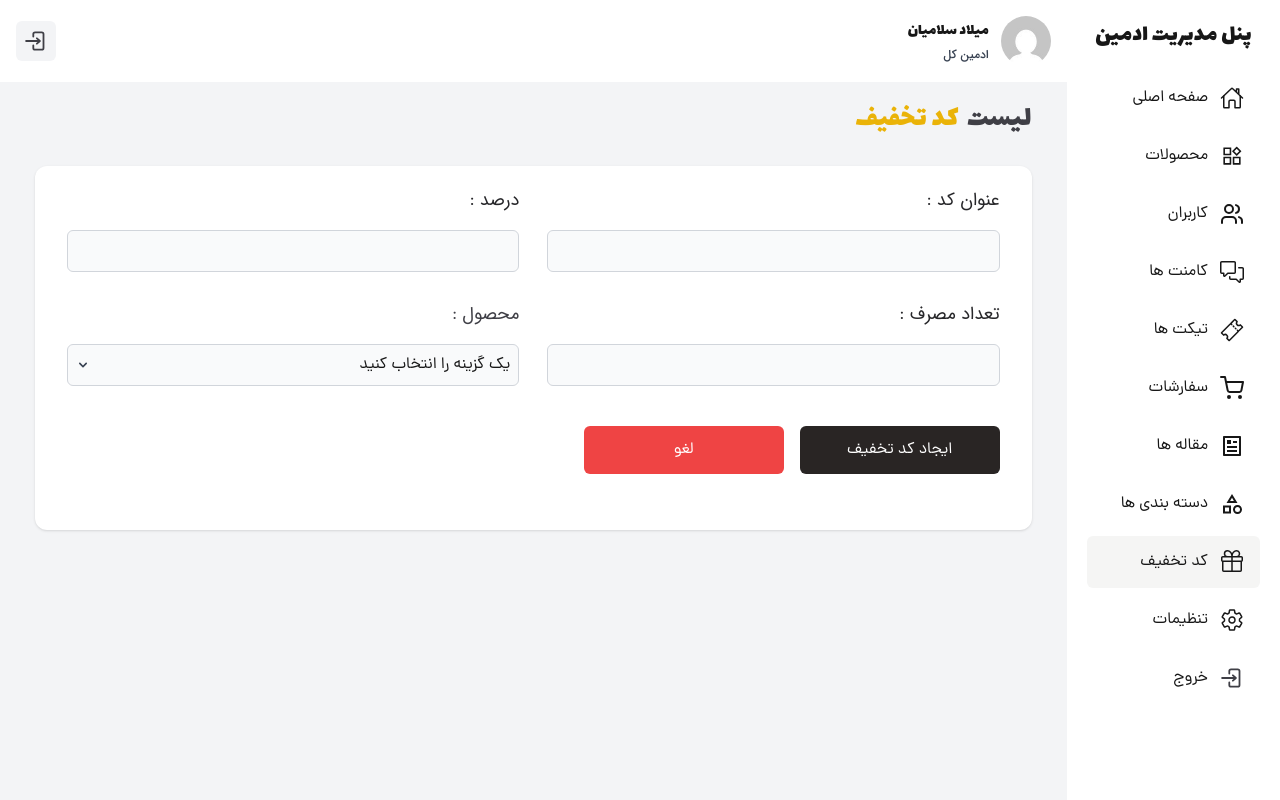
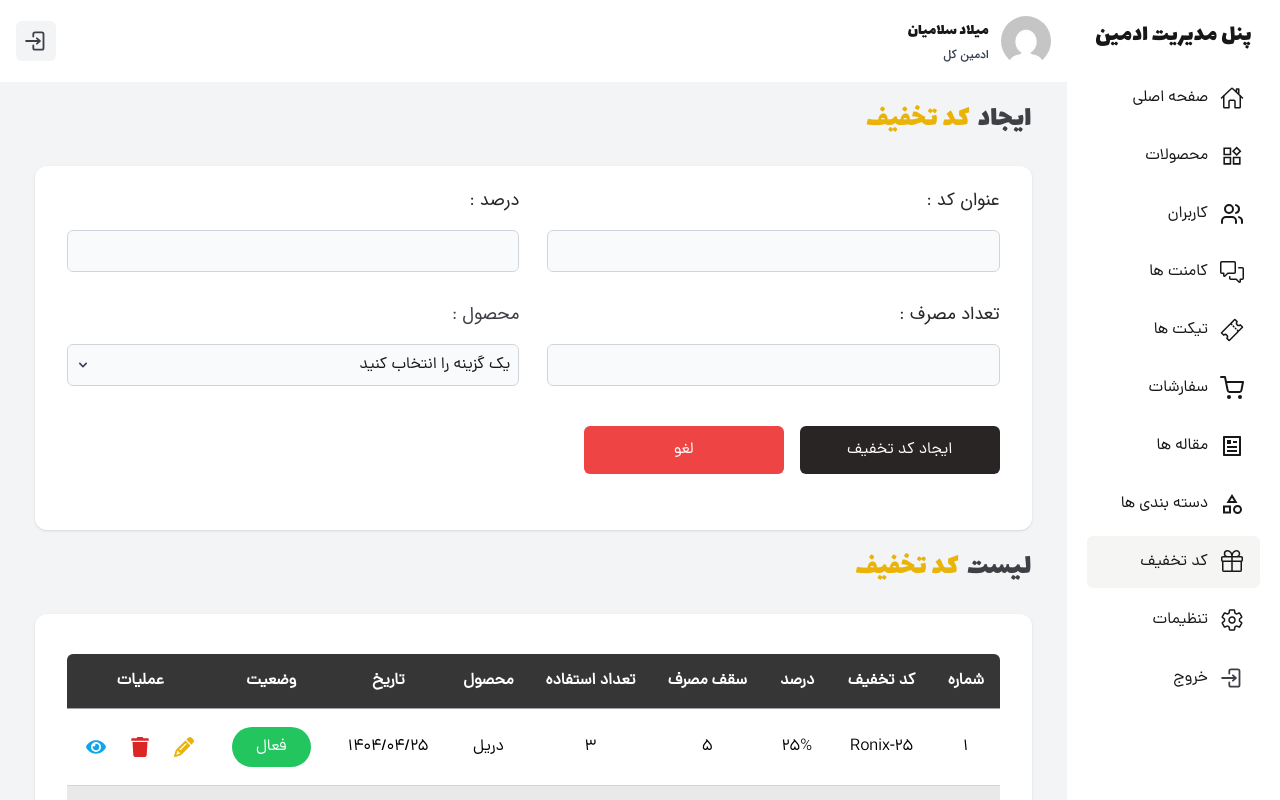
Before and after one commit to milad1385/tool-shop, a Next.js app: page /p-admin/discount in a window 1280 px wide. Built offline with nearby package versions, Linux system fonts and the light colour scheme.

Commit message:
add discount list component in admn panel

```diff
--- a/src/app/globals.css
+++ b/src/app/globals.css
@@ -105,6 +105,10 @@ body {
   .admin-table table tbody tr:nth-child(even) {
     background-color: rgb(233, 233, 233);
   }
+
+  .admin-table.discount table tbody tr td{
+    padding: 18px !important;
+  }
 }
 
 .table-container {
--- a/src/app/p-admin/discount/page.tsx
+++ b/src/app/p-admin/discount/page.tsx
@@ -1,13 +1,16 @@
 import Container from '@/components/modules/p-admin/Container'
 import PageTitle from '@/components/modules/p-admin/PageTitle'
 import CreateDiscount from '@/components/templates/p-admin/CreateDiscount'
+import DiscountList from '@/components/templates/p-admin/DiscountList'
 import React from 'react'
 
 function page() {
   return (
     <Container>
+      <PageTitle content="ایجاد کد تخفیف" />
+      <CreateDiscount/>
       <PageTitle content="لیست کد تخفیف" />
-      <CreateDiscount/>
+      <DiscountList/>
     </Container>
   )
 }
--- /dev/null
+++ b/src/components/templates/p-admin/DiscountList.tsx
@@ -0,0 +1,144 @@
+import Pagination from "@/components/modules/p-admin/Pagination";
+import Table from "@/components/modules/p-admin/Table";
+import Image from "next/image";
+import React from "react";
+import { FaEye, FaTrash } from "react-icons/fa";
+import { FaPencil } from "react-icons/fa6";
+
+function DiscountList() {
+  return (
+    <div className="section-box">
+      <div className="admin-table discount mt-5 overflow-hidden  rounded-md">
+        <Table>
+          <Table.Header>
+            <th>شماره</th>
+            <th>کد تخفیف</th>
+            <th>درصد</th>
+            <th>سقف مصرف</th>
+            <th>تعداد استفاده</th>
+            <th>محصول</th>
+            <th>تاریخ</th>
+            <th>وضعیت</th>
+            <th>عملیات</th>
+          </Table.Header>
+
+          <Table.Body>
+            <Table.Row>
+              <td>1</td>
+              <td>Ronix-25</td>
+              <td>25%</td>
+              <td>5</td>
+              <td>3</td>
+
+              <td>دریل</td>
+              <td>1404/04/25</td>
+              <td>
+                <div className="bg-green-500 text-white rounded-3xl py-2">
+                  فعال
+                </div>
+              </td>
+              <td>
+                <div className="flex items-center justify-center gap-x-3 md:gap-x-6 child:cursor-pointer">
+                  <FaPencil className="text-yellow-500 text-base md:text-xl" />
+                  <FaTrash className="text-red-600 text-base md:text-xl" />
+                  <FaEye className="text-sky-500 text-base md:text-xl" />
+                </div>
+              </td>
+            </Table.Row>
+            <Table.Row>
+              <td>2</td>
+              <td>Ronix-25</td>
+              <td>25%</td>
+              <td>5</td>
+              <td>3</td>
+
+              <td>دریل</td>
+              <td>1404/04/25</td>
+              <td>
+                <div className="bg-red-500 text-white rounded-3xl py-2">
+                  غیر فعال
+                </div>
+              </td>
+              <td>
+                <div className="flex items-center justify-center gap-x-3 md:gap-x-6 child:cursor-pointer">
+                  <FaPencil className="text-yellow-500 text-base md:text-xl" />
+                  <FaTrash className="text-red-600 text-base md:text-xl" />
+                  <FaEye className="text-sky-500 text-base md:text-xl" />
+                </div>
+              </td>
+            </Table.Row>
+            <Table.Row>
+              <td>3</td>
+              <td>Ronix-25</td>
+              <td>25%</td>
+              <td>5</td>
+              <td>5</td>
+
+              <td>دریل</td>
+              <td>1404/04/25</td>
+              <td>
+                <div className="bg-yellow-500 text-white rounded-3xl py-2">
+                  منقضی شده
+                </div>
+              </td>
+              <td>
+                <div className="flex items-center justify-center gap-x-3 md:gap-x-6 child:cursor-pointer">
+                  <FaPencil className="text-yellow-500 text-base md:text-xl" />
+                  <FaTrash className="text-red-600 text-base md:text-xl" />
+                  <FaEye className="text-sky-500 text-base md:text-xl" />
+                </div>
+              </td>
+            </Table.Row>
+            <Table.Row>
+              <td>4</td>
+              <td>Ronix-25</td>
+              <td>25%</td>
+              <td>5</td>
+              <td>3</td>
+
+              <td>دریل</td>
+              <td>1404/04/25</td>
+              <td>
+                <div className="bg-green-500 text-white rounded-3xl py-2">
+                  فعال
+                </div>
+              </td>
+              <td>
+                <div className="flex items-center justify-center gap-x-3 md:gap-x-6 child:cursor-pointer">
+                  <FaPencil className="text-yellow-500 text-base md:text-xl" />
+                  <FaTrash className="text-red-600 text-base md:text-xl" />
+                  <FaEye className="text-sky-500 text-base md:text-xl" />
+                </div>
+              </td>
+            </Table.Row>
+            <Table.Row>
+              <td>3</td>
+              <td>Ronix-25</td>
+              <td>25%</td>
+              <td>5</td>
+              <td>5</td>
+
+              <td>دریل</td>
+              <td>1404/04/25</td>
+              <td>
+                <div className="bg-yellow-500 text-white rounded-3xl py-2">
+                  منقضی شده
+                </div>
+              </td>
+              <td>
+                <div className="flex items-center justify-center gap-x-3 md:gap-x-6 child:cursor-pointer">
+                  <FaPencil className="text-yellow-500 text-base md:text-xl" />
+                  <FaTrash className="text-red-600 text-base md:text-xl" />
+                  <FaEye className="text-sky-500 text-base md:text-xl" />
+                </div>
+              </td>
+            </Table.Row>
+          </Table.Body>
+        </Table>
+        <Pagination count={35} />
+      </div>
+    </div>
+  );
+}
+
+export default DiscountList;
```
